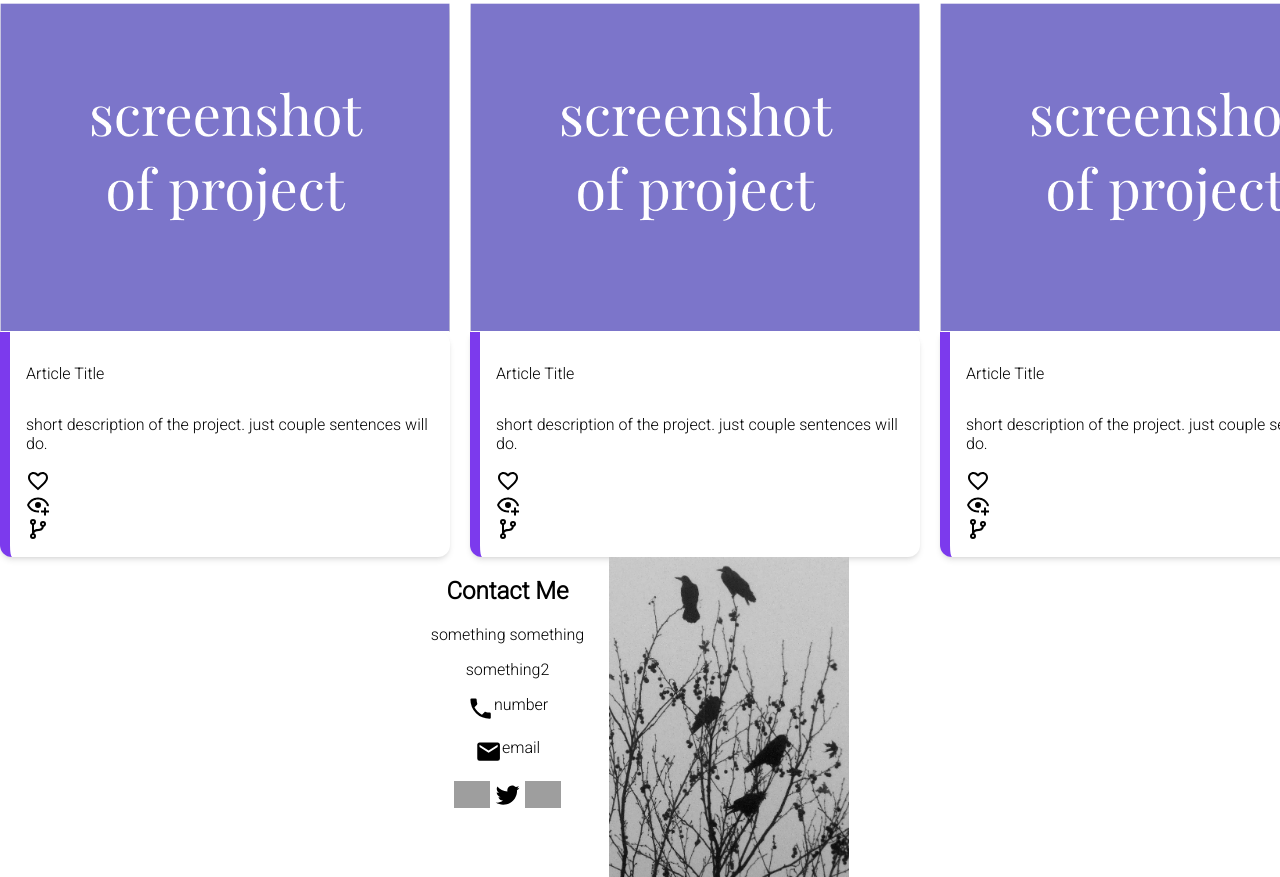
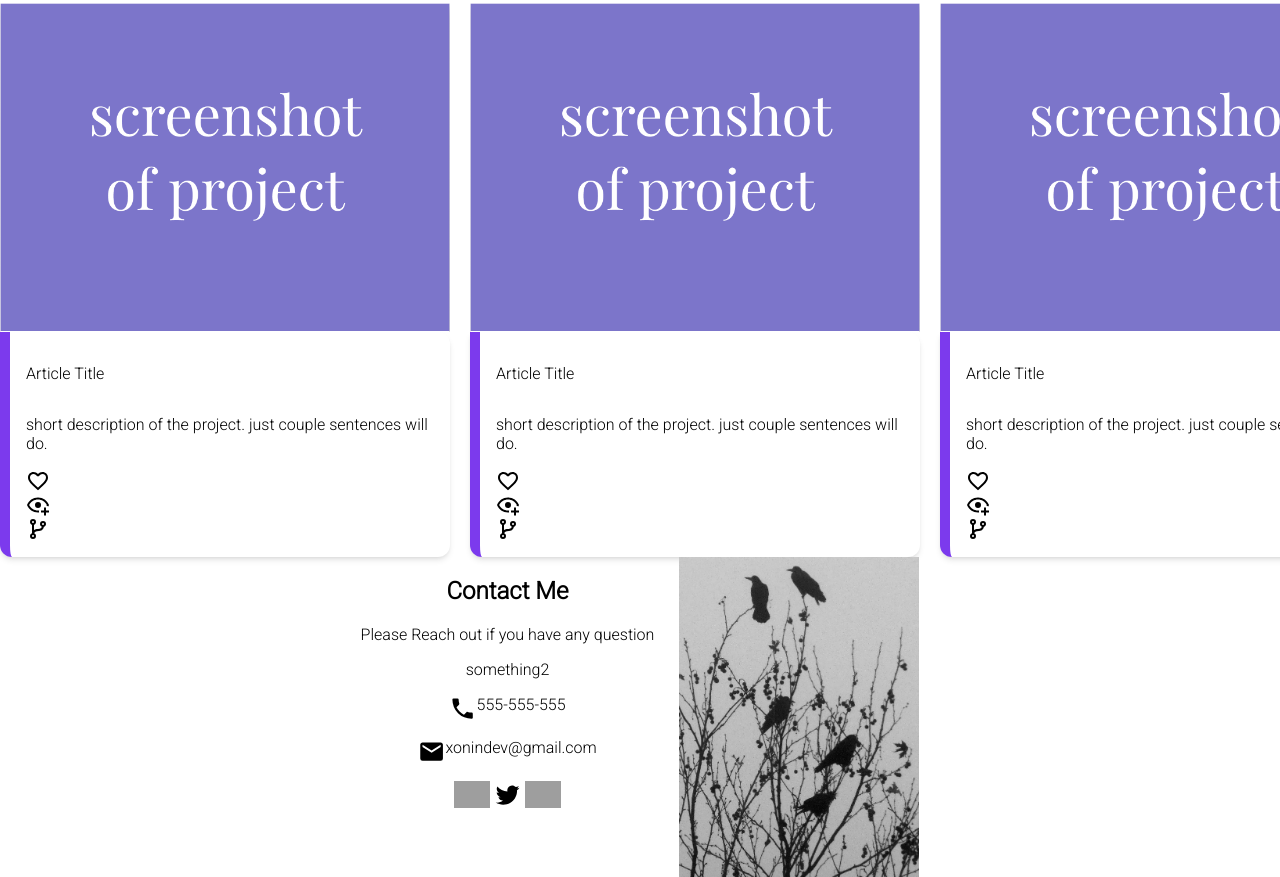
Before and after one commit to xonin-hush/Odin-Homepage, a website built with webpack: page dist/index.html in a window 1280 px wide. Shown: the part 1108-1985 px from the top of the page. Built offline with nearby package versions, Linux system fonts and the light colour scheme; grey boxes are pictures that could not be loaded; files whose address does not match are found by name; a web font is replaced by a local one.

Commit message:
Change footer

```diff
--- a/dist/index.html
+++ b/dist/index.html
@@ -82,7 +82,7 @@
     <footer>
       <div id="footer-left">
         <h2>Contact Me</h2>
-        <p>something something</p>
+        <p>Please Reach out if you have any question</p>
         <p>something2</p>
         <span class="icon"
           ><svg
@@ -95,7 +95,7 @@
               d="M6.62,10.79C8.06,13.62 10.38,15.94 13.21,17.38L15.41,15.18C15.69,14.9 16.08,14.82 16.43,14.93C17.55,15.3 18.75,15.5 20,15.5A1,1 0 0,1 21,16.5V20A1,1 0 0,1 20,21A17,17 0 0,1 3,4A1,1 0 0,1 4,3H7.5A1,1 0 0,1 8.5,4C8.5,5.25 8.7,6.45 9.07,7.57C9.18,7.92 9.1,8.31 8.82,8.59L6.62,10.79Z"
             />
           </svg>
-          number</span
+          555-555-555</span
         >
         <p></p>
         <span class="icon"
@@ -108,7 +108,7 @@
             <path
               d="M20,8L12,13L4,8V6L12,11L20,6M20,4H4C2.89,4 2,4.89 2,6V18A2,2 0 0,0 4,20H20A2,2 0 0,0 22,18V6C22,4.89 21.1,4 20,4Z"
             /></svg
-           >email</span>
+           >xonindev@gmail.com</span>
           <p></p>
         <span>
           <img
```
